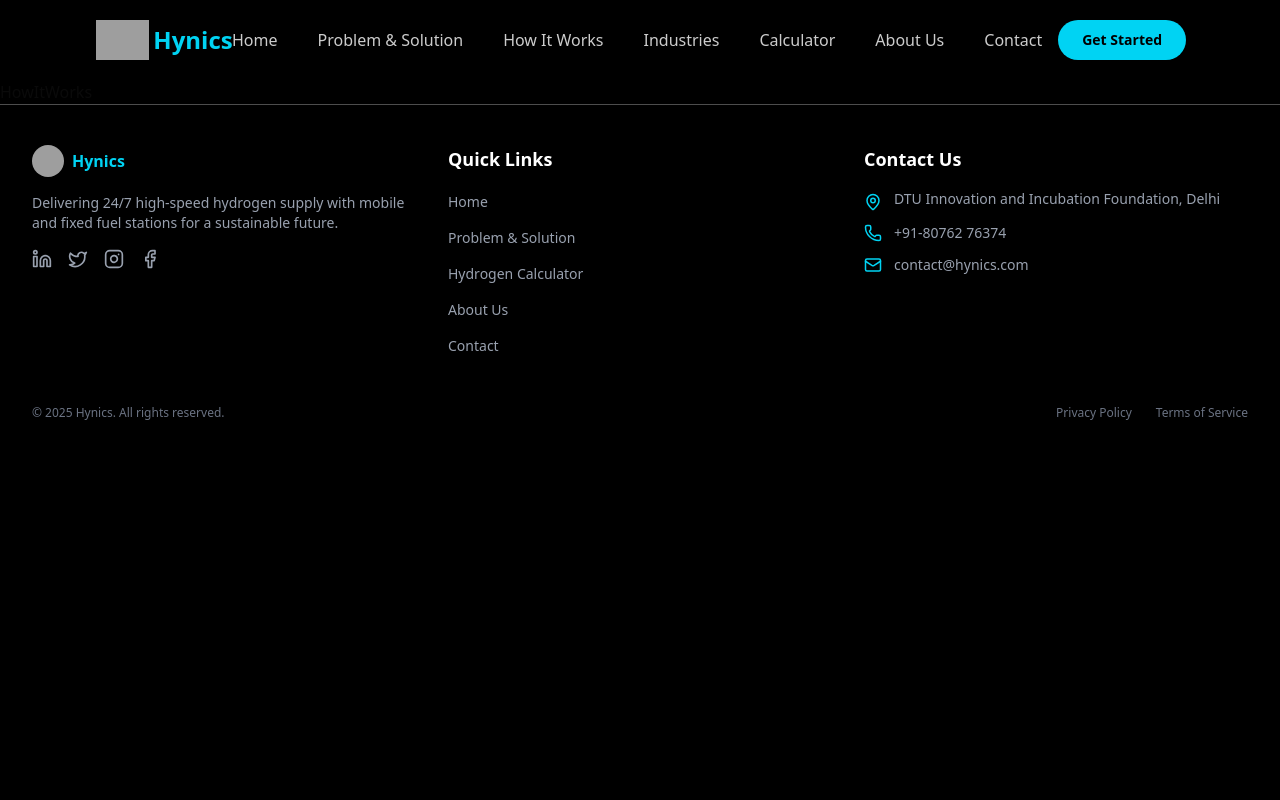
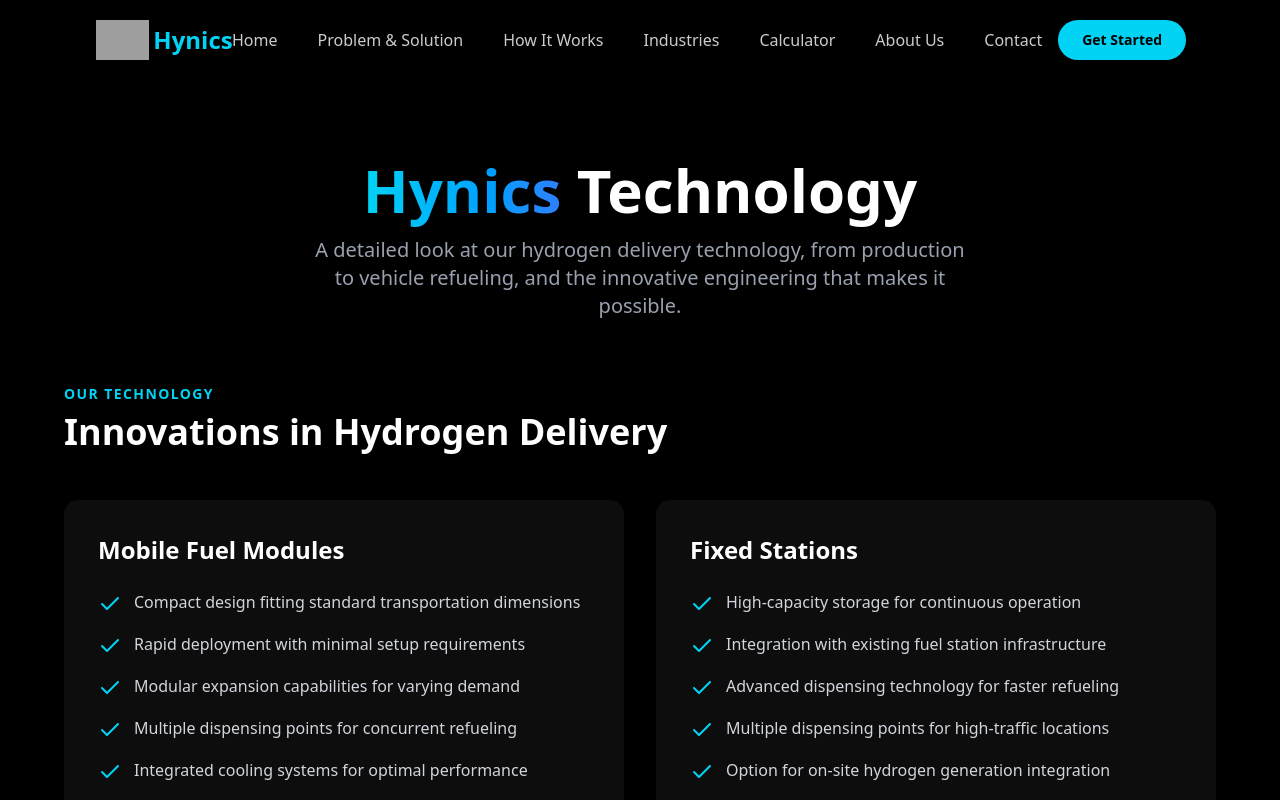
Before and after one commit to s4mzai/hynics-frontend, a React (Vite) app: page /how-it-works in a window 1280 px wide. Shown: the top 800 px of the page. Built offline with nearby package versions, Linux system fonts and the light colour scheme; grey boxes are pictures that could not be loaded.

Commit message:
Add Our Technology Section to How It Works Page

```diff
--- /dev/null
+++ b/src/components/HowItWorksPage/OurTechnology.jsx
@@ -0,0 +1,76 @@
+import React from 'react';
+import { Check } from 'lucide-react';
+
+const FeatureCard = ({ title, features }) => {
+  return (
+    <div
+      className="p-6 md:p-8 rounded-xl bg-[rgba(255,255,255,0.05)] h-full transition duration-300 ease-in-out transform hover:scale-[1.02] border-2 border-transparent hover:border-cyan-400"
+    >
+      <h3 className="text-xl md:text-2xl font-bold text-white mb-6">
+        {title}
+      </h3>
+      <ul className="space-y-4">
+        {features.map((feature, index) => (
+          <li key={index} className="flex items-start text-gray-300">
+            <span className="text-xl mr-3 mt-0.5 flex-shrink-0 text-cyan-400"><Check/></span>
+            <span className="text-base">{feature}</span>
+          </li>
+        ))}
+      </ul>
+    </div>
+  );
+};
+
+const OurTechnology = () => {
+  const mobileFeatures = [
+    'Compact design fitting standard transportation dimensions',
+    'Rapid deployment with minimal setup requirements',
+    'Modular expansion capabilities for varying demand',
+    'Multiple dispensing points for concurrent refueling',
+    'Integrated cooling systems for optimal performance',
+  ];
+
+  const fixedFeatures = [
+    'High-capacity storage for continuous operation',
+    'Integration with existing fuel station infrastructure',
+    'Advanced dispensing technology for faster refueling',
+    'Multiple dispensing points for high-traffic locations',
+    'Option for on-site hydrogen generation integration',
+  ];
+
+  return (
+    <div className="min-h-screen bg-black text-white font-sans py-12 md:py-20 px-4 sm:px-6 lg:px-8">
+      <header className="text-center max-w-4xl mx-auto mb-16">
+        <h1 className="text-4xl md:text-6xl font-extrabold mb-4">
+          <span className="bg-clip-text text-transparent bg-gradient-to-r from-cyan-400 to-blue-500">
+            Hynics
+          </span>{' '}
+          Technology
+        </h1>
+        <p className="text-lg md:text-xl text-gray-400 max-w-2xl mx-auto">
+          A detailed look at our hydrogen delivery technology, from production
+          to vehicle refueling, and the innovative engineering that makes it
+          possible.
+        </p>
+      </header>
+
+      <main className="max-w-6xl mx-auto">
+        <div className="mb-10 md:mb-12">
+          <p className="text-sm font-semibold tracking-widest uppercase text-cyan-400 mb-2">
+            OUR TECHNOLOGY
+          </p>
+          <h2 className="text-3xl md:text-4xl font-extrabold text-white">
+            Innovations in Hydrogen Delivery
+          </h2>
+        </div>
+
+        <div className="grid grid-cols-1 lg:grid-cols-2 gap-8">
+          <FeatureCard title="Mobile Fuel Modules" features={mobileFeatures} />
+          <FeatureCard title="Fixed Stations" features={fixedFeatures} />
+        </div>
+      </main>
+    </div>
+  );
+};
+
+export default OurTechnology;
--- a/src/pages/HowItWorks.jsx
+++ b/src/pages/HowItWorks.jsx
@@ -1,7 +1,10 @@
+import OurTechnology from "@/components/HowItWorksPage/OurTechnology"
 
 const HowItWorks = () => {
   return (
-    <div>HowItWorks</div>
+    <div>
+      <OurTechnology/>
+    </div>
   )
 }
 
```
